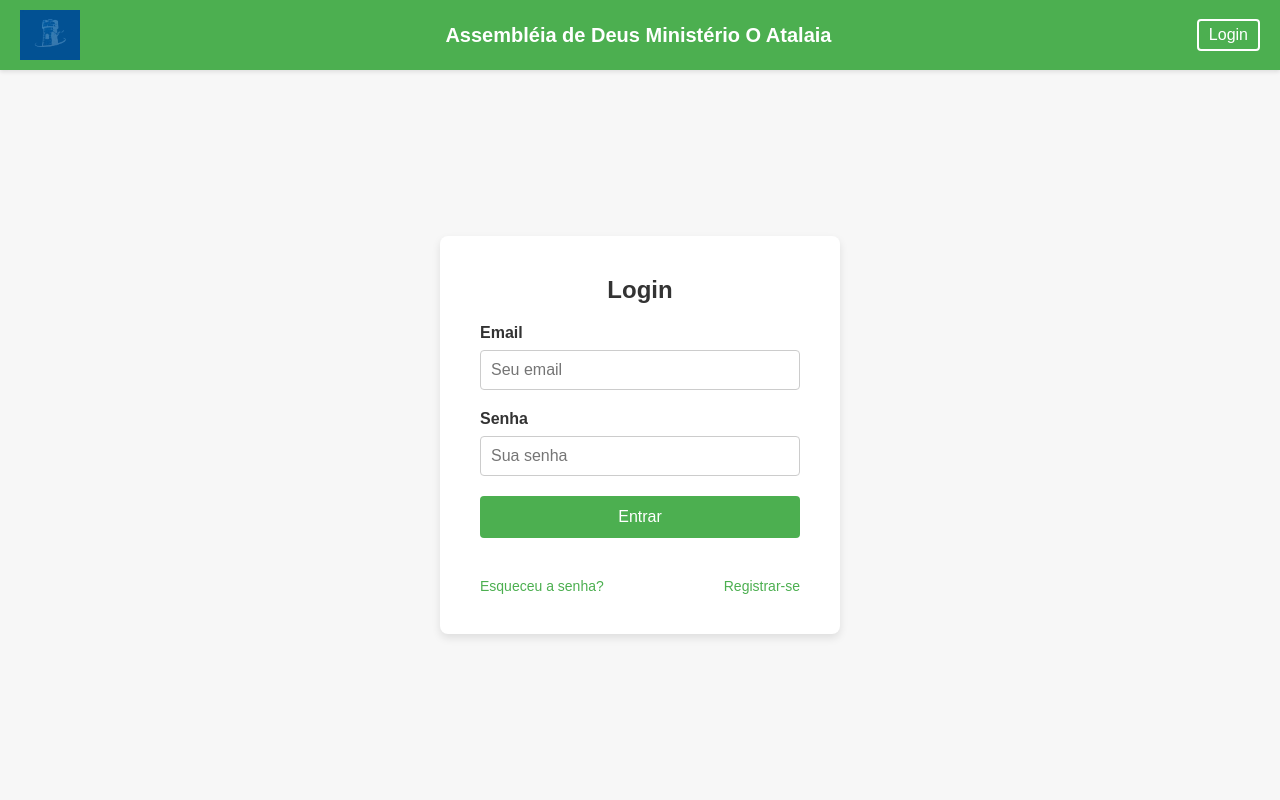
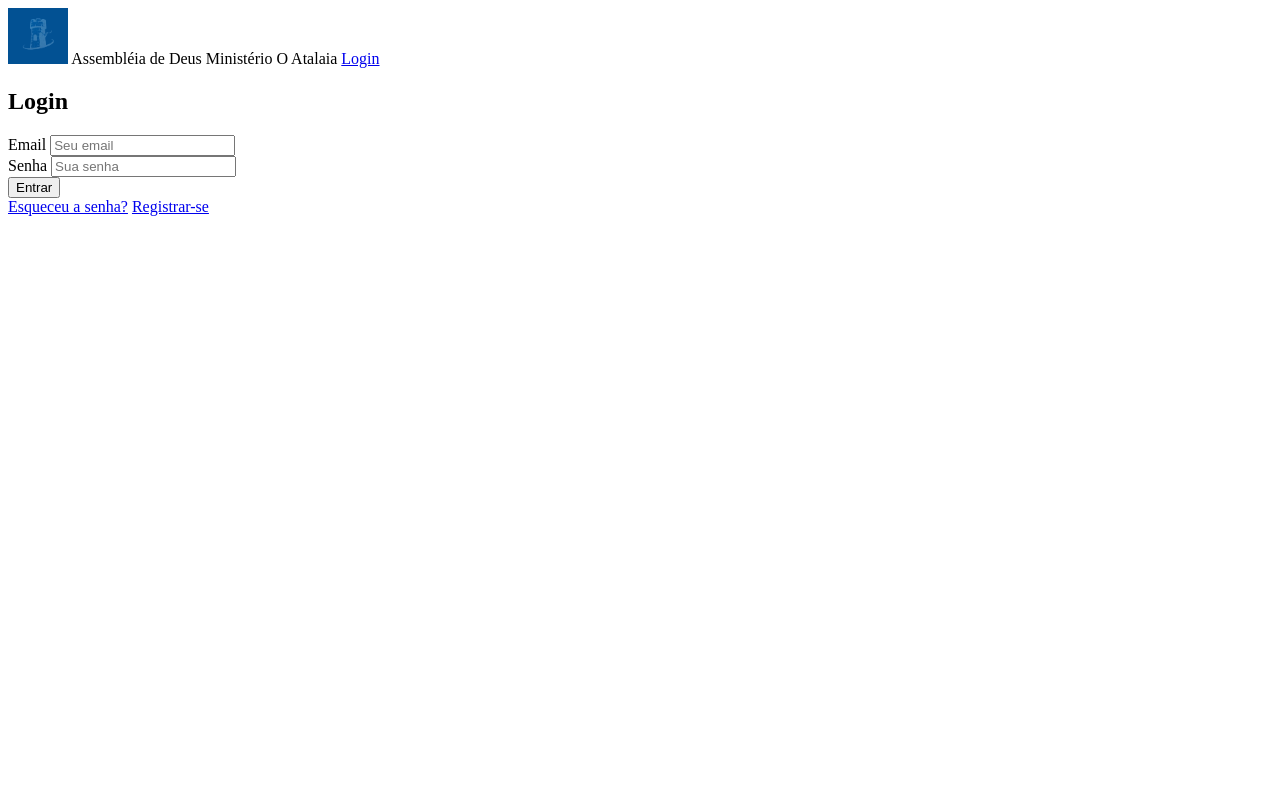
Before and after one commit to raissaasantos/UniversityExtension, a PHP site: page /pages/login.php in a window 1280 px wide. Run offline with PHP 8.4, Linux system fonts and the light colour scheme.

Commit message:
Add files via upload

```diff
--- a/pages/login.php
+++ b/pages/login.php
@@ -5,165 +5,7 @@
   <meta name="viewport" content="width=device-width, initial-scale=1.0">
   <title>Assembléia de Deus Ministério O Atalaia - Login</title>
   <style>
-    /* Global Styles */
-    * {
-      margin: 0;
-      padding: 0;
-      box-sizing: border-box;
-    }
 
-    body {
-      font-family: Arial, sans-serif;
-      background: #f7f7f7;
-      display: flex;
-      flex-direction: column;
-      align-items: center;
-      height: 100vh;
-      overflow-x: hidden; /* Prevent horizontal scrolling */
-    }
-
-    /* Navbar Styles */
-    .nav_logo {
-      width: 100%;
-      background-color: #4CAF50;
-      color: white;
-      display: flex;
-      justify-content: space-between;
-      align-items: center;
-      padding: 10px 20px;
-      box-shadow: 0 2px 4px rgba(0, 0, 0, 0.1);
-    }
-
-    .nav_logo img {
-      height: 50px;
-    }
-
-    .nav_logo span {
-      font-size: 20px;
-      font-weight: bold;
-    }
-
-    .nav_logo a {
-      color: white;
-      text-decoration: none;
-      font-size: 16px;
-      border: 2px solid white;
-      padding: 5px 10px;
-      border-radius: 4px;
-      transition: background-color 0.3s, border-color 0.3s;
-    }
-
-    .nav_logo a:hover {
-      background-color: white;
-      color: #4CAF50;
-      border-color: #4CAF50;
-    }
-
-    /* Form Container Styles */
-    .main-content {
-      flex-grow: 1;
-      display: flex;
-      justify-content: center;
-      align-items: center;
-      width: 100%;
-      padding: 20px;
-    }
-
-    .form-container {
-      background: #fff;
-      padding: 40px;
-      box-shadow: 0 4px 8px rgba(0, 0, 0, 0.1);
-      border-radius: 8px;
-      max-width: 400px;
-      width: 100%;
-      text-align: center;
-    }
-
-    .form-container h2 {
-      margin-bottom: 20px;
-      font-size: 24px;
-      color: #333;
-    }
-
-    .form-center-card {
-      width: 100%;
-    }
-
-    .form-control {
-      display: flex;
-      flex-direction: column;
-      align-items: center;
-    }
-
-    .group-input {
-      margin-bottom: 20px;
-      width: 100%;
-    }
-
-    .group-input label {
-      margin-bottom: 8px;
-      font-weight: bold;
-      color: #333;
-      display: block;
-      text-align: left;
-    }
-
-    .inputBox {
-      padding: 10px;
-      border: 1px solid #ccc;
-      border-radius: 4px;
-      font-size: 16px;
-      width: 100%;
-    }
-
-    .btnSend {
-      padding: 12px;
-      border: none;
-      border-radius: 4px;
-      background-color: #4CAF50;
-      color: white;
-      font-size: 16px;
-      cursor: pointer;
-      transition: background-color 0.3s ease;
-      width: 100%;
-    }
-
-    .btnSend:hover {
-      background-color: #45a049;
-    }
-
-    .additional-options {
-      margin-top: 20px;
-      display: flex;
-      justify-content: space-between;
-      width: 100%;
-    }
-
-    .additional-options a {
-      color: #4CAF50;
-      text-decoration: none;
-      font-size: 14px;
-    }
-
-    .additional-options a:hover {
-      text-decoration: underline;
-    }
-
-    /* Responsive Styles */
-    @media (max-width: 600px) {
-      .form-container {
-        padding: 20px;
-      }
-
-      .nav_logo {
-        flex-direction: column;
-        text-align: center;
-      }
-
-      .nav_logo img {
-        margin-bottom: 10px;
-      }
-    }
   </style>
 </head>
 <body>
@@ -196,20 +38,6 @@
       </div>
     </div>
   </div>
-  <script>
-    document.getElementById('loginForm').addEventListener('submit', function(event) {
-      event.preventDefault(); // Prevent the form from submitting normally
 
-      const email = document.getElementById('email').value;
-      const password = document.getElementById('password').value;
-
-      // Basic validation (you can add more complex validation as needed)
-      if (email === '' || password === '') {
-        alert('Por favor, preencha todos os campos.');
-      } else {
-        alert('Login bem-sucedido!'); // Placeholder action, replace with actual login logic
-      }
-    });
-  </script>
 </body>
 </html>
```
